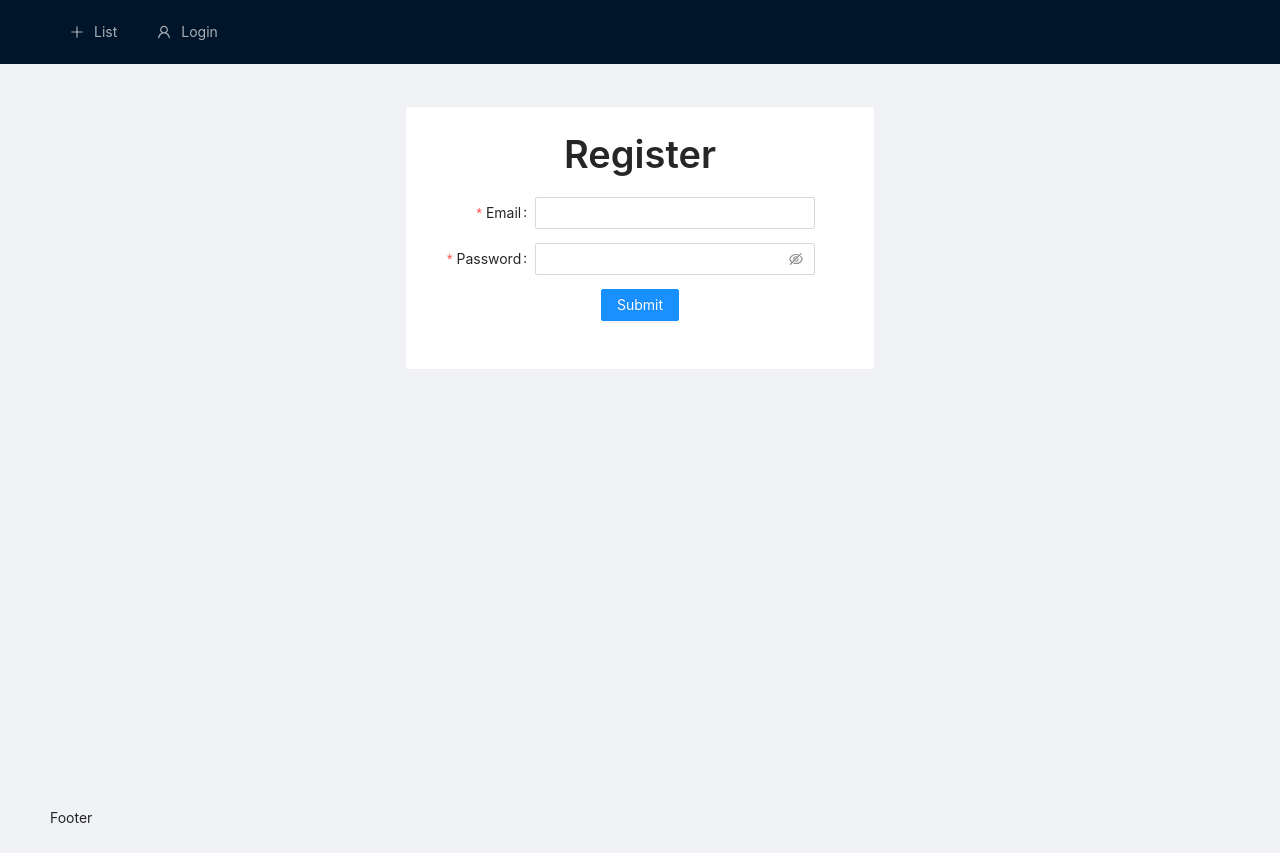
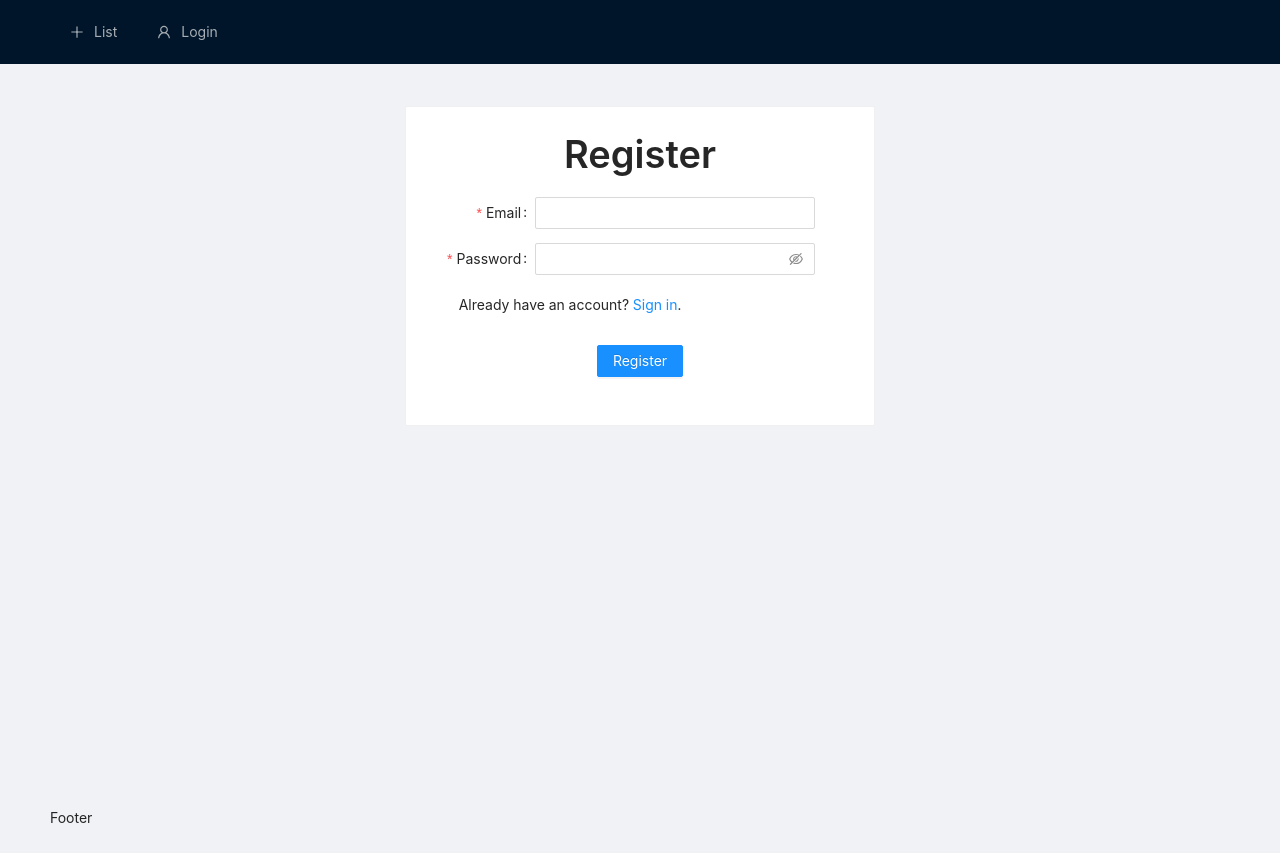
Before and after one commit to JWTappert/wishlet, a Next.js app: page /register in a window 1280 px wide. Built offline with nearby package versions, Linux system fonts and the light colour scheme; no server answers.

Commit message:
sign in register flow

```diff
--- a/components/auth/index.js
+++ b/components/auth/index.js
@@ -1,11 +1,7 @@
-/* globals window */
-import { useEffect, useState } from 'react'
-import StyledFirebaseAuth from 'react-firebaseui/StyledFirebaseAuth'
-import firebase from 'firebase/app'
 import 'firebase/auth'
 import cookies from 'js-cookie'
-
 import RegistrationForm from "./registration-form";
+// import SignInForm from "./signin-form";
 
 const getUserFromCookie = () => {
   const cookie = cookies.get('auth')
@@ -34,46 +30,4 @@ const mapUserData = (user) => {
   }
 };
 
-const firebaseAuthConfig = {
-  signInFlow: 'popup',
-  // Auth providers
-  // https://github.com/firebase/firebaseui-web#configure-oauth-providers
-  signInOptions: [
-    {
-      provider: firebase.auth.EmailAuthProvider.PROVIDER_ID,
-      requireDisplayName: false,
-    },
-  ],
-  signInSuccessUrl: '/',
-  credentialHelper: 'none',
-  callbacks: {
-    signInSuccessWithAuthResult: async ({ user }, redirectUrl) => {
-      const userData = mapUserData(user)
-      setUserCookie(userData)
-    },
-  },
-}
-
-const FirebaseAuth = () => {
-  // Do not SSR FirebaseUI, because it is not supported.
-  // https://github.com/firebase/firebaseui-web/issues/213
-  const [renderAuth, setRenderAuth] = useState(false)
-  useEffect(() => {
-    if (typeof window !== 'undefined') {
-      setRenderAuth(true)
-    }
-  }, [])
-  return (
-    <div>
-      {renderAuth ? (
-        <StyledFirebaseAuth
-          uiConfig={firebaseAuthConfig}
-          firebaseAuth={firebase.auth()}
-        />
-      ) : null}
-    </div>
-  )
-}
-
 export { RegistrationForm, getUserFromCookie, setUserCookie, removeUserCookie, mapUserData, };
-export default FirebaseAuth;
--- a/components/auth/registration-form.js
+++ b/components/auth/registration-form.jsx
@@ -11,22 +11,40 @@ const tailLayout = {
 };
 
 export default function RegistrationForm({}) {
-  const { Title, Text } = Typography;
+  const { Title, Text, Link } = Typography;
   const [form] = Form.useForm();
+  const [loading, setLoading] = useState(false);
   const [error, setError] = useState(null);
+  const [isSignIn, setIsSignIn] = useState(false);
 
-  const handleSubmit = values => {
+  const handleSignIn = values => {
     const { email, password } = values;
     setError(null);
+    setLoading(true);
+    firebase.auth().signInWithEmailAndPassword(email, password)
+      .then(function(res) {
+        setLoading(false);
+      })
+      .catch(function(error) {
+      setError({code: error.code, message: error.message });
+      setLoading(false);
+    });
+  }
+
+  const handleRegister = values => {
+    const { email, password } = values;
+    setError(null);
+    setLoading(true);
     firebase.auth().createUserWithEmailAndPassword(email, password).catch(function(error) {
       setError({code: error.code, message: error.message });
+      setLoading(false);
     });
   }
 
   return (
       <Card style={{ width: '50%', textAlign: 'center' }}>
-        <Title>Register</Title>
-        <Form {...layout} name="register" form={form} onFinish={handleSubmit} scrollToFirstError>
+        <Title>{isSignIn ? 'Sign In' : 'Register' }</Title>
+        <Form {...layout} name="register" form={form} onFinish={isSignIn ? handleSignIn : handleRegister} scrollToFirstError>
           <Form.Item
             style={{ marginBottom: '1em'}}
             label="Email"
@@ -63,11 +81,20 @@ export default function RegistrationForm({}) {
           >
             <Input.Password />
           </Form.Item>
+          <Form.Item style={{ justifyContent: 'center' }}>
+            {!isSignIn && (
+              <Text>Already have an account? <Link onClick={() => setIsSignIn(true)}>Sign in</Link>.</Text>
+            )}
+            {isSignIn && (
+              <Text>Don't have an account? <Link onClick={() => setIsSignIn(false)}>Register</Link>.</Text>
+            )}
+          </Form.Item>
           {error && (<Form.Item style={{ justifyContent: 'center' }}>
             <Text style={{ color: 'red' }}>{error.message}</Text>
           </Form.Item>)}
           <Form.Item {...tailLayout}>
-            <Button type="primary" htmlType="submit">Submit</Button>
+            <Button type="primary" htmlType="submit" loading={loading}>
+              {isSignIn ? 'Sign in' : 'Register'}</Button>
           </Form.Item>
         </Form>
       </Card>
```
Also changed, not shown: pages/index.jsx (renamed from pages/index.js), pages/register.jsx (renamed from pages/register.js), 1 other file (tests, documents, lock files or other folders).
